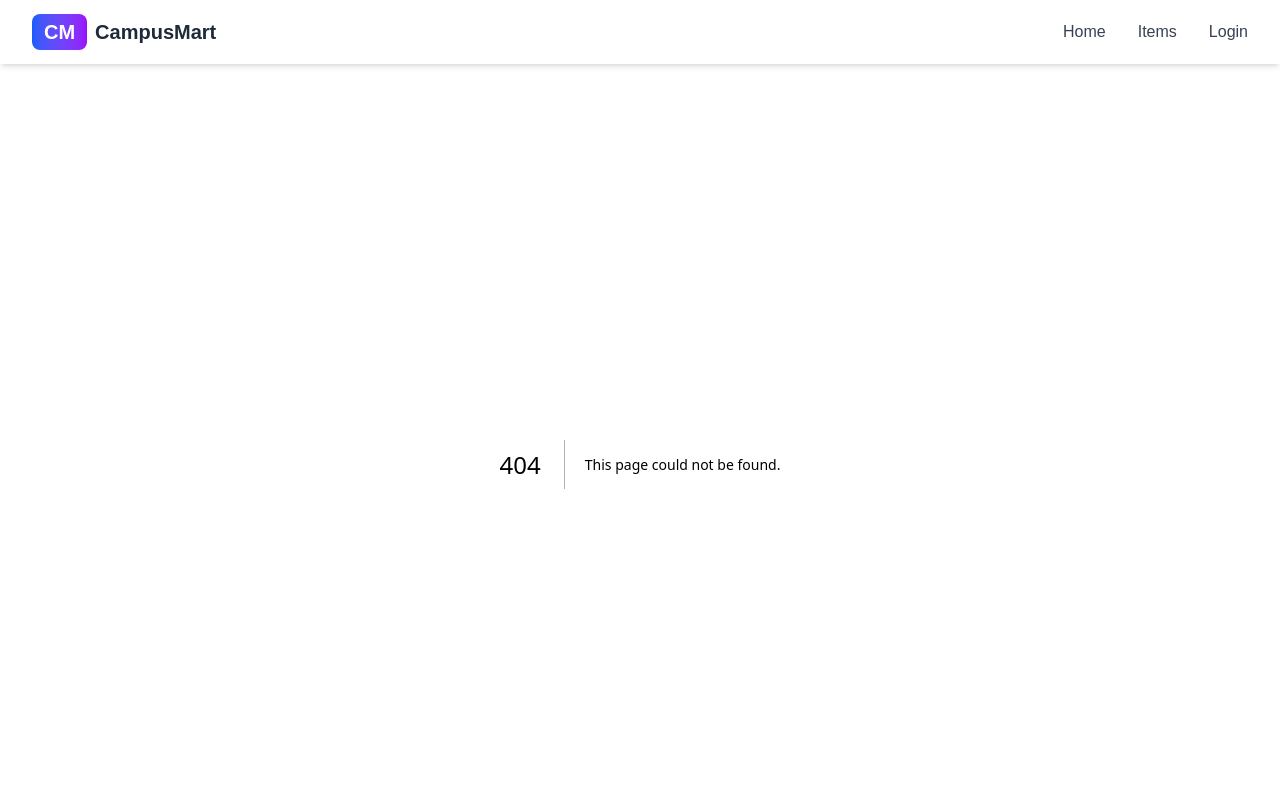
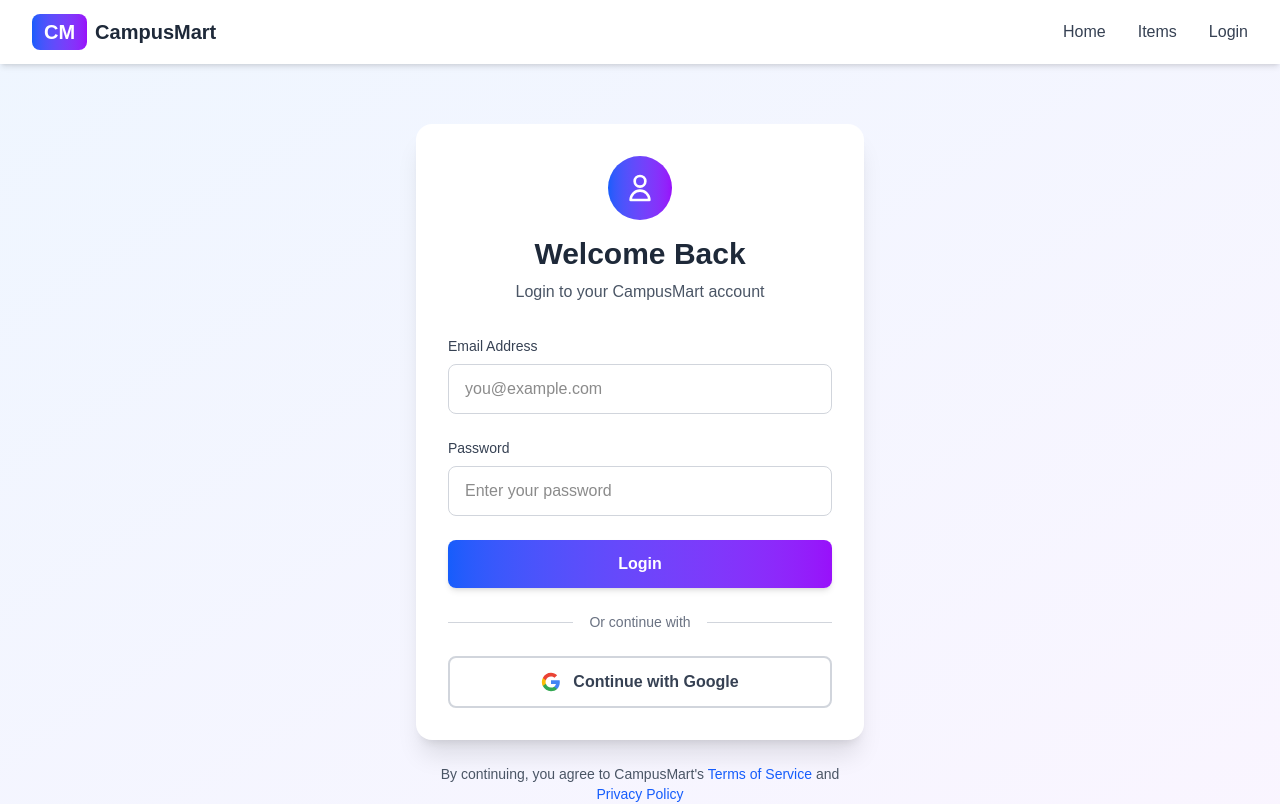
Before and after one commit to moinulhasan45777/CampusMart-Client, a Next.js app: page /login in a window 1280 px wide. Before the commit this address had no page. Shown: the top 804 px of the page. Built offline with nearby package versions, Linux system fonts and the light colour scheme.

Commit message:
Added Login page

```diff
--- /dev/null
+++ b/src/app/login/page.js
@@ -0,0 +1,160 @@
+"use client";
+
+import Link from "next/link";
+import { useState } from "react";
+
+const LoginPage = () => {
+  const [formData, setFormData] = useState({
+    email: "",
+    password: "",
+  });
+
+  const handleChange = (e) => {
+    setFormData({
+      ...formData,
+      [e.target.name]: e.target.value,
+    });
+  };
+
+  const handleSubmit = (e) => {
+    e.preventDefault();
+    // Login logic will be implemented later
+    console.log("Login data:", formData);
+  };
+
+  return (
+    <div className="min-h-screen bg-gradient-to-br from-blue-50 to-purple-50 flex items-center justify-center px-4 py-12">
+      <div className="max-w-md w-full">
+        {/* Card */}
+        <div className="bg-white rounded-2xl shadow-xl p-8">
+          {/* Header */}
+          <div className="text-center mb-8">
+            <div className="inline-flex items-center justify-center w-16 h-16 bg-gradient-to-r from-blue-600 to-purple-600 rounded-full mb-4">
+              <svg
+                className="w-8 h-8 text-white"
+                fill="none"
+                stroke="currentColor"
+                viewBox="0 0 24 24"
+              >
+                <path
+                  strokeLinecap="round"
+                  strokeLinejoin="round"
+                  strokeWidth={2}
+                  d="M16 7a4 4 0 11-8 0 4 4 0 018 0zM12 14a7 7 0 00-7 7h14a7 7 0 00-7-7z"
+                />
+              </svg>
+            </div>
+            <h1 className="text-3xl font-bold text-gray-800 mb-2">
+              Welcome Back
+            </h1>
+            <p className="text-gray-600">Login to your CampusMart account</p>
+          </div>
+
+          {/* Form */}
+          <form onSubmit={handleSubmit} className="space-y-6">
+            {/* Email */}
+            <div>
+              <label
+                htmlFor="email"
+                className="block text-sm font-medium text-gray-700 mb-2"
+              >
+                Email Address
+              </label>
+              <input
+                type="email"
+                id="email"
+                name="email"
+                value={formData.email}
+                onChange={handleChange}
+                required
+                className="w-full px-4 py-3 border border-gray-300 rounded-lg focus:ring-2 focus:ring-blue-500 focus:border-transparent transition-all duration-200 outline-none"
+                placeholder="you@example.com"
+              />
+            </div>
+
+            {/* Password */}
+            <div>
+              <label
+                htmlFor="password"
+                className="block text-sm font-medium text-gray-700 mb-2"
+              >
+                Password
+              </label>
+              <input
+                type="password"
+                id="password"
+                name="password"
+                value={formData.password}
+                onChange={handleChange}
+                required
+                className="w-full px-4 py-3 border border-gray-300 rounded-lg focus:ring-2 focus:ring-blue-500 focus:border-transparent transition-all duration-200 outline-none"
+                placeholder="Enter your password"
+              />
+            </div>
+
+            {/* Submit Button */}
+            <button
+              type="submit"
+              className="w-full bg-gradient-to-r from-blue-600 to-purple-600 text-white font-semibold py-3 rounded-lg hover:from-blue-700 hover:to-purple-700 transition-all duration-200 shadow-md hover:shadow-lg"
+            >
+              Login
+            </button>
+          </form>
+
+          {/* Divider */}
+          <div className="relative my-6">
+            <div className="absolute inset-0 flex items-center">
+              <div className="w-full border-t border-gray-300"></div>
+            </div>
+            <div className="relative flex justify-center text-sm">
+              <span className="px-4 bg-white text-gray-500">
+                Or continue with
+              </span>
+            </div>
+          </div>
+
+          {/* Google Login Button */}
+          <button
+            type="button"
+            onClick={() => console.log("Google login clicked")}
+            className="w-full flex items-center justify-center gap-3 bg-white border-2 border-gray-300 text-gray-700 font-semibold py-3 rounded-lg hover:bg-gray-50 hover:border-gray-400 transition-all duration-200"
+          >
+            <svg className="w-5 h-5" viewBox="0 0 24 24">
+              <path
+                fill="#4285F4"
+                d="M22.56 12.25c0-.78-.07-1.53-.2-2.25H12v4.26h5.92c-.26 1.37-1.04 2.53-2.21 3.31v2.77h3.57c2.08-1.92 3.28-4.74 3.28-8.09z"
+              />
+              <path
+                fill="#34A853"
+                d="M12 23c2.97 0 5.46-.98 7.28-2.66l-3.57-2.77c-.98.66-2.23 1.06-3.71 1.06-2.86 0-5.29-1.93-6.16-4.53H2.18v2.84C3.99 20.53 7.7 23 12 23z"
+              />
+              <path
+                fill="#FBBC05"
+                d="M5.84 14.09c-.22-.66-.35-1.36-.35-2.09s.13-1.43.35-2.09V7.07H2.18C1.43 8.55 1 10.22 1 12s.43 3.45 1.18 4.93l2.85-2.22.81-.62z"
+              />
+              <path
+                fill="#EA4335"
+                d="M12 5.38c1.62 0 3.06.56 4.21 1.64l3.15-3.15C17.45 2.09 14.97 1 12 1 7.7 1 3.99 3.47 2.18 7.07l3.66 2.84c.87-2.6 3.3-4.53 6.16-4.53z"
+              />
+            </svg>
+            Continue with Google
+          </button>
+        </div>
+
+        {/* Bottom Text */}
+        <p className="text-center text-gray-600 text-sm mt-6">
+          By continuing, you agree to CampusMart&apos;s{" "}
+          <Link href="#" className="text-blue-600 hover:underline">
+            Terms of Service
+          </Link>{" "}
+          and{" "}
+          <Link href="#" className="text-blue-600 hover:underline">
+            Privacy Policy
+          </Link>
+        </p>
+      </div>
+    </div>
+  );
+};
+
+export default LoginPage;
```
